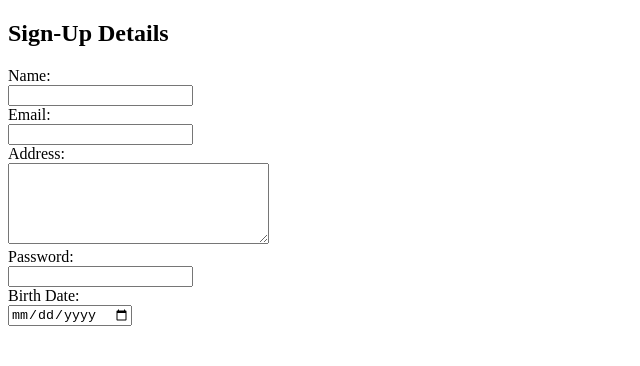
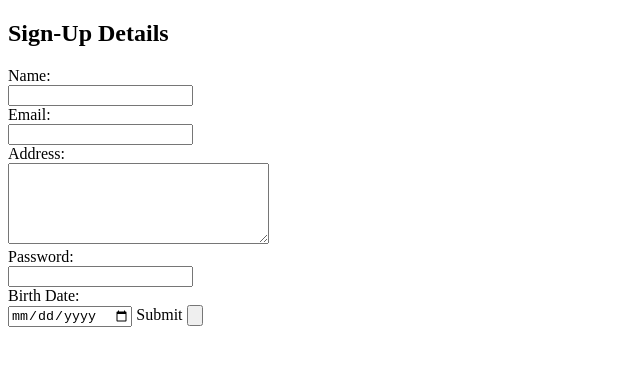
Before and after one commit to hrry121/demo, a plain HTML site: page signup.html in a window 1280 px wide. Shown: the whole page, without its empty margins (0-640 px from the left). Drawn offline with Linux system fonts and the light colour scheme.

Commit message:
Update signup.html

```diff
--- a/signup.html
+++ b/signup.html
@@ -17,6 +17,8 @@
       <input type="password" name="" value=""><br>
       <label for="">Birth Date:</label><br>
       <input type="date" name="" value="">
+      <label for="">Submit</label>
+      <input type="submit" name="" value="">
 
 
 
```
